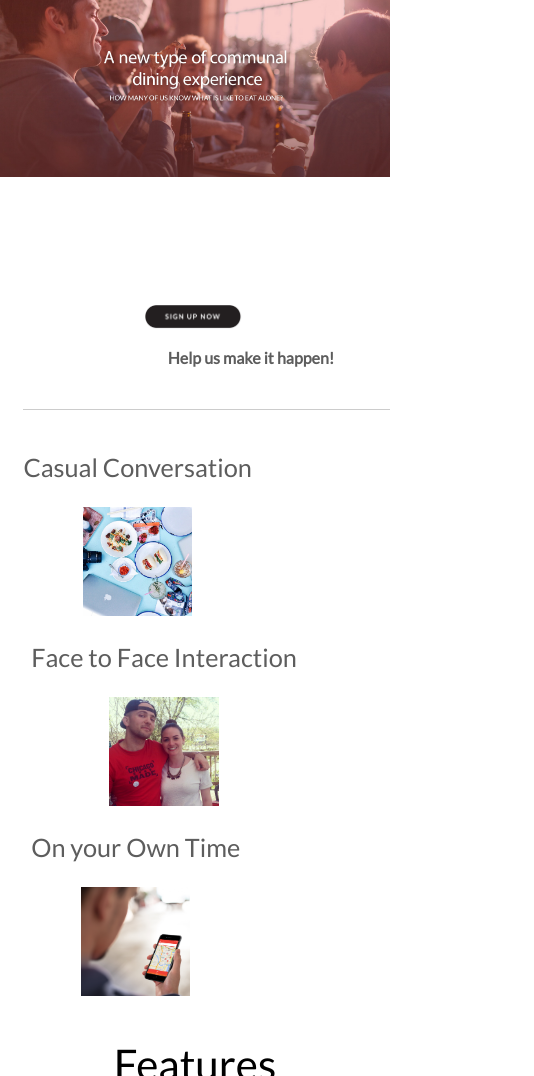
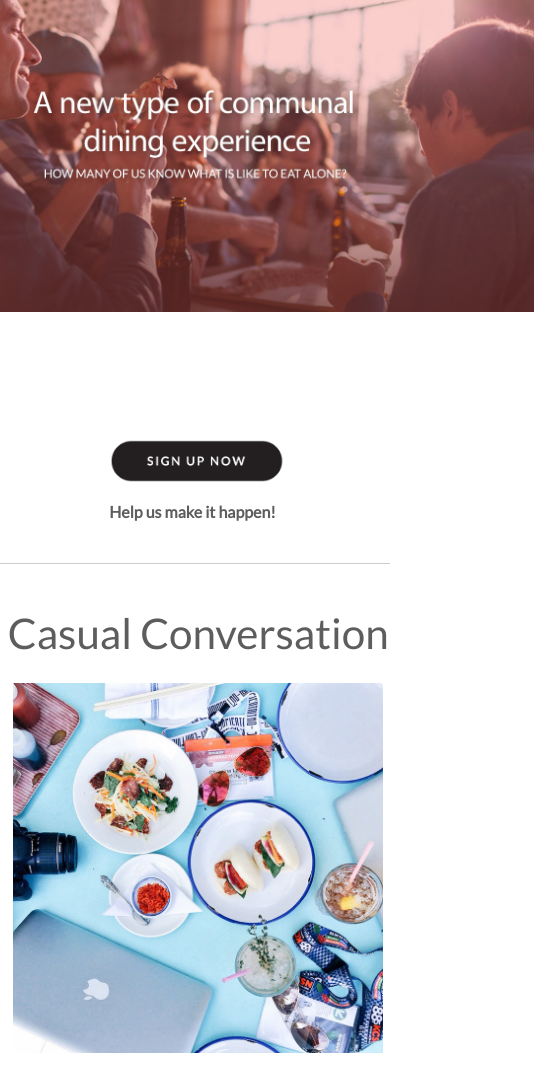
Before and after one commit to davidisaza21/breakinbread, a plain HTML site: page public/index.html in a window 390 px wide. Shown: the part 146-1222 px from the top of the page, 534 px wide, since content can reach past the window. Drawn offline with Linux system fonts and the light colour scheme.

Commit message:
mobile media ready

```diff
--- a/public/style.css
+++ b/public/style.css
@@ -168,3 +168,66 @@ body {
 	padding-top: 5vh;
 	margin-bottom: 3vh;
 }
+@media only screen and (max-width: 640px) {
+	#logo {
+		height: 15vh;
+		margin-left: 38vw;
+		margin-bottom: 2vh;
+	}
+	#bb-image {
+		width: 175vw;
+		margin-left: -38vw;
+	}
+	#su-button {
+		width: 45vw;
+		margin-left: 28vw;
+	}
+	#su-copy {
+		margin-left: 28vw;
+		color: #5D5D5D;
+		font-weight: bolder;
+	}
+	.works {
+		margin-top: 5vh;
+		border-top: 1px solid #cccccc;
+		font-weight: lighter;
+		margin-left: 0;
+	}
+	#cconvo {
+		color: #5D5D5D;
+		font-size: 5vh;
+		text-align: center;
+		margin-top: 5vh;
+		display: inherit;
+		margin-left: 2vw;
+	}
+	#topview {
+		width: 95vw;
+		margin-top: 3vh;
+	}
+	#ffinter {
+		color: #5D5D5D;
+		font-size: 5vh;
+		text-align: center;
+		margin-top: 3vh;
+		display: inherit;
+		margin-left: 2vw;
+	}
+	#couple {
+		width: 95vw;
+		margin-top: 3vh;
+	}
+	#own_time {
+		color: #5D5D5D;
+		font-size: 5vh;
+		text-align: center;
+		margin-top: 3vh;
+		display: inherit;
+		margin-left: 2vw;
+	}
+	#mobile {
+		width: 95vw;
+		margin-top: 3vh;
+	}
+
+}
```
